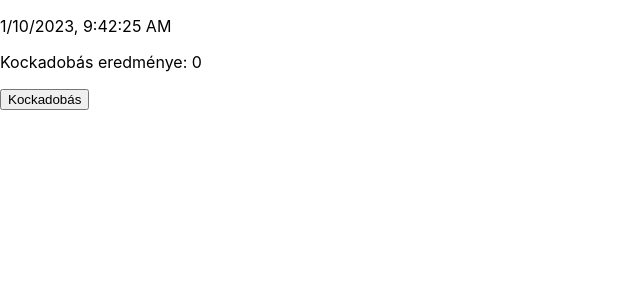
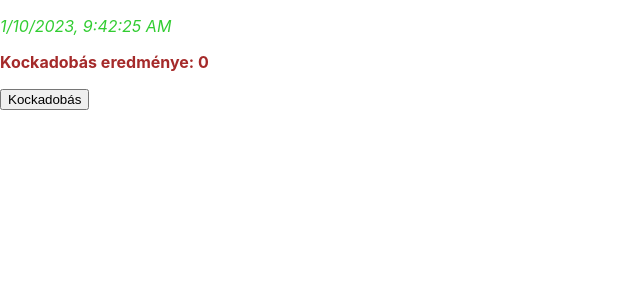
Before and after one commit to Morgi03/react-hello-Frontend, a React (Create React App) app: page / in a window 1280 px wide. Shown: the top 300 px of the page, without its empty margins (0-640 px from the left). Built offline with nearby package versions, Linux system fonts and the light colour scheme.

Commit message:
class és style használata

```diff
--- a/src/App.css
+++ b/src/App.css
@@ -1,38 +1,4 @@
-.App {
-  text-align: center;
+.kockadobas {
+  font-weight: bold;
+  color: brown;
 }
-
-.App-logo {
-  height: 40vmin;
-  pointer-events: none;
-}
-
-@media (prefers-reduced-motion: no-preference) {
-  .App-logo {
-    animation: App-logo-spin infinite 20s linear;
-  }
-}
-
-.App-header {
-  background-color: #282c34;
-  min-height: 100vh;
-  display: flex;
-  flex-direction: column;
-  align-items: center;
-  justify-content: center;
-  font-size: calc(10px + 2vmin);
-  color: white;
-}
-
-.App-link {
-  color: #61dafb;
-}
-
-@keyframes App-logo-spin {
-  from {
-    transform: rotate(0deg);
-  }
-  to {
-    transform: rotate(360deg);
-  }
-}
--- a/src/App.tsx
+++ b/src/App.tsx
@@ -33,8 +33,12 @@ class App extends Component<{}, State> {
   render(): React.ReactNode {
     return (
       <div>
-        <p id="hello">{this.state.datum.toLocaleString()}</p>
-        <p>Kockadobás eredménye: {this.state.dobas }</p>
+        <p id="hello" style={{
+          fontStyle: 'italic',
+          color:"limegreen",
+        }}>
+          {this.state.datum.toLocaleString()}</p>
+        <p className="kockadobas">Kockadobás eredménye: {this.state.dobas }</p>
         <button onClick={this.kockadobas}>Kockadobás</button>
       </div>
     );
```
